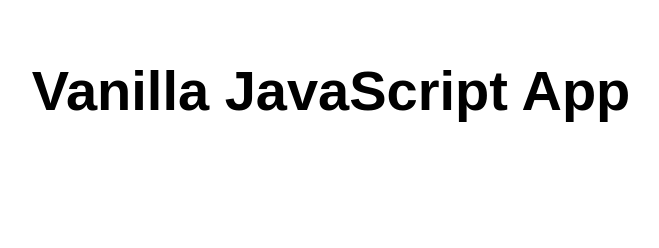
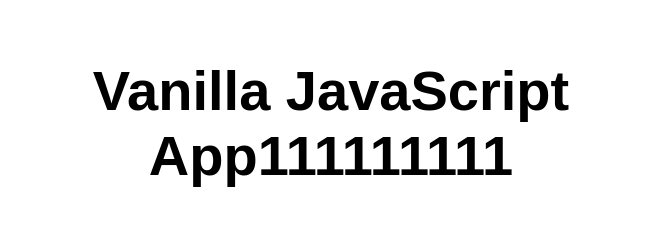
Before and after one commit to tomma-a/staticweb, a website: page src/index.html in a window 1280 px wide. Shown: the whole page, without its empty margins (309-968 px from the left). Drawn offline with Linux system fonts and the light colour scheme.

Commit message:
Update index.html

```diff
--- a/src/index.html
+++ b/src/index.html
@@ -10,7 +10,7 @@
 
 <body>
   <main>
-    <h1>Vanilla JavaScript App</h1>
+    <h1>Vanilla JavaScript App111111111</h1>
   </main>
 </body>
 
```
